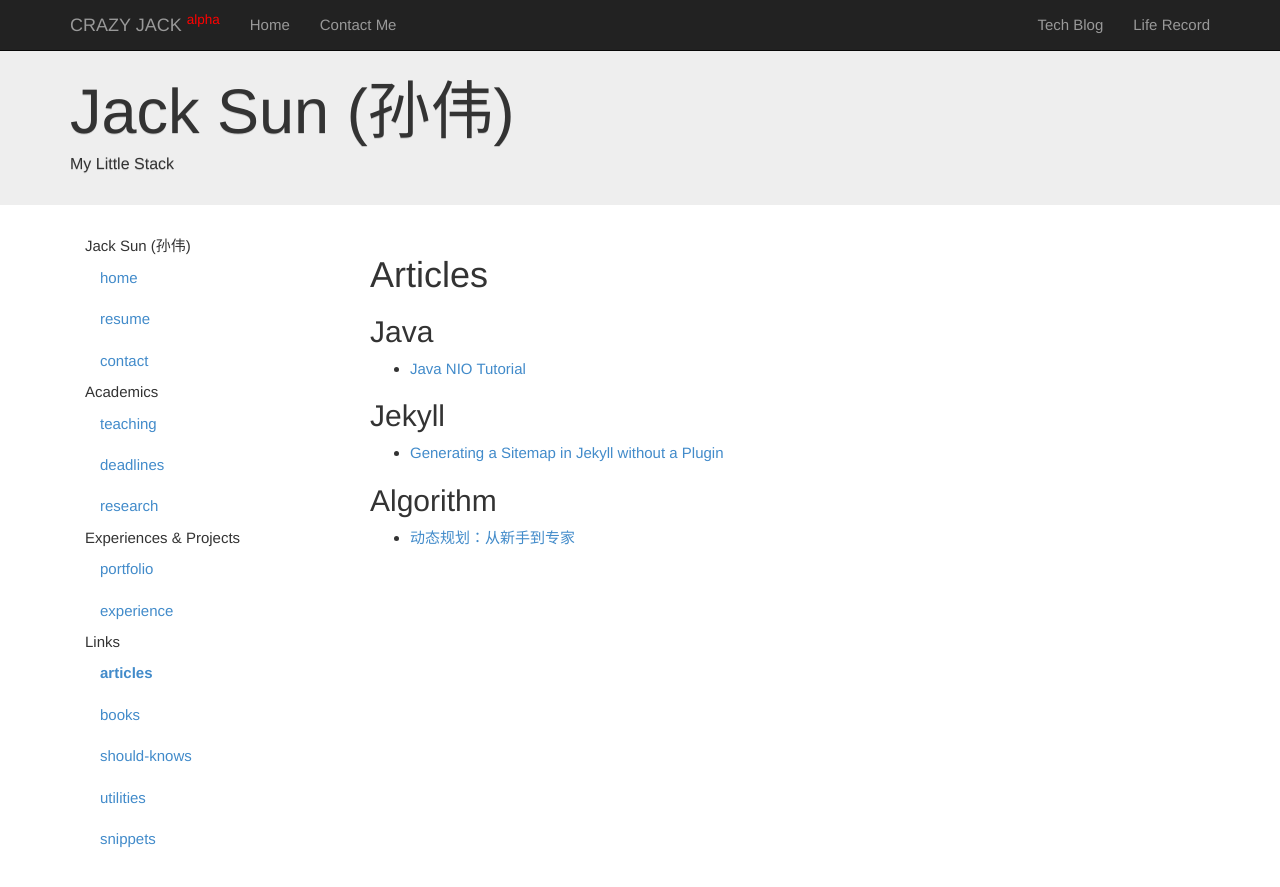
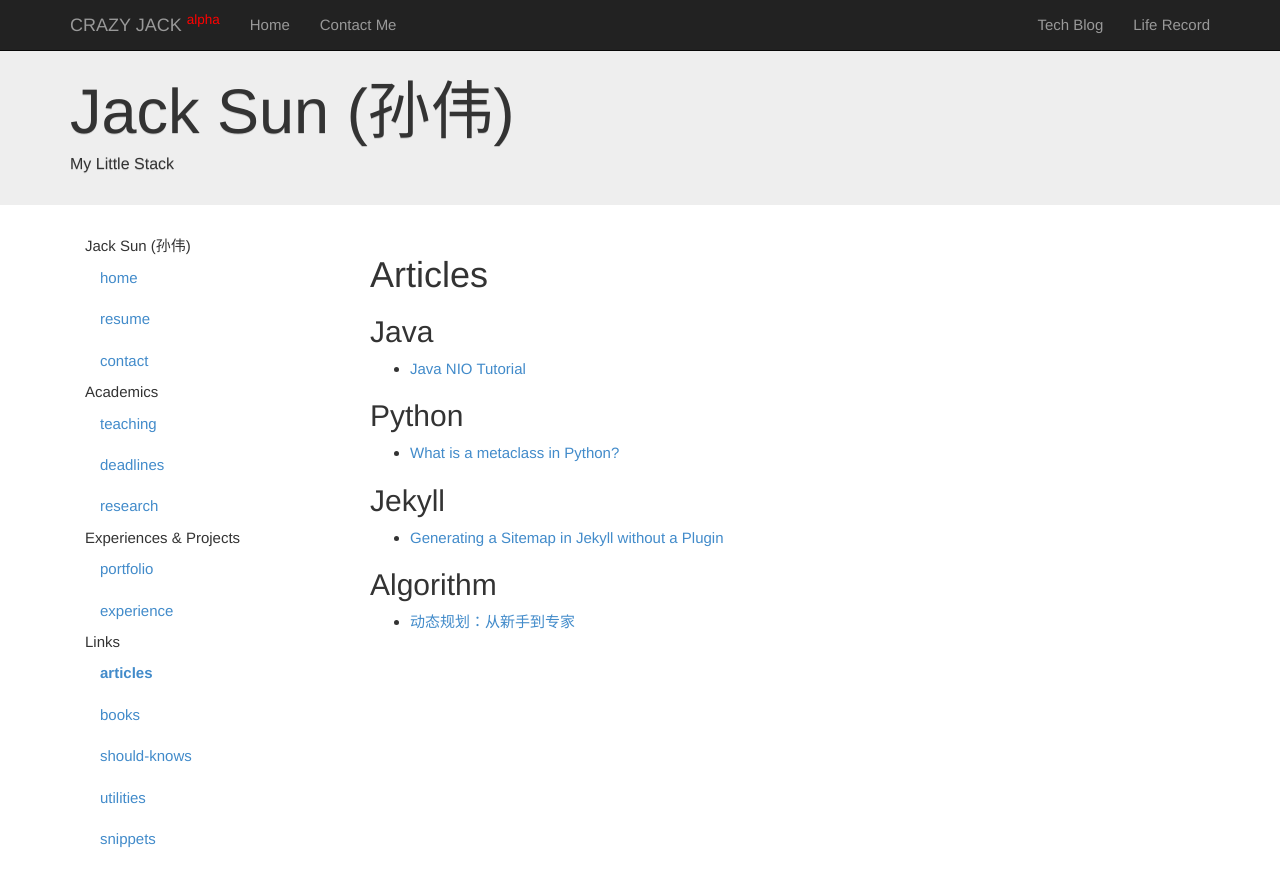
Before and after one commit to LearnGroup/jack-wei-sun-homepage, a Jekyll site: the page built from articles.md, in a window 1280 px wide. Shown: the top 887 px of the page. Built offline with Jekyll 4.4.1, drawn with Linux system fonts in a browser that asks for light colours; Markdown is read by kramdown in place of the engine named in the settings.

Commit message:
an article

```diff
--- a/articles.md
+++ b/articles.md
@@ -13,6 +13,9 @@ Articles
 ## Java ##
 * [Java NIO Tutorial](http://tutorials.jenkov.com/java-nio/index.html)
 
+## Python ##
+* [What is a metaclass in Python?](http://stackoverflow.com/questions/100003/what-is-a-metaclass-in-python)
+
 ## Jekyll ##
 * [Generating a Sitemap in Jekyll without a Plugin](http://davidensinger.com/2013/03/generating-a-sitemap-in-jekyll-without-a-plugin/)
 
```
